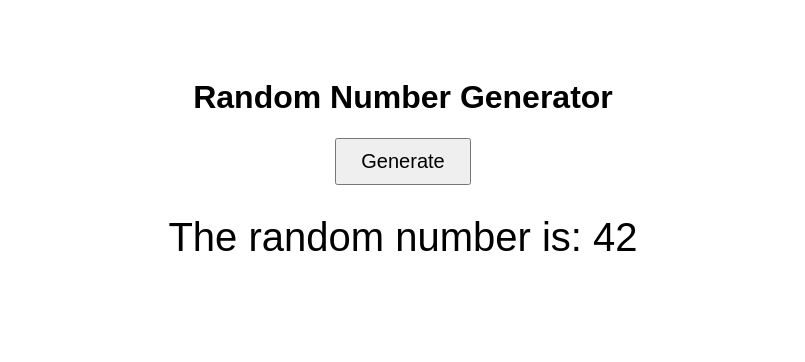
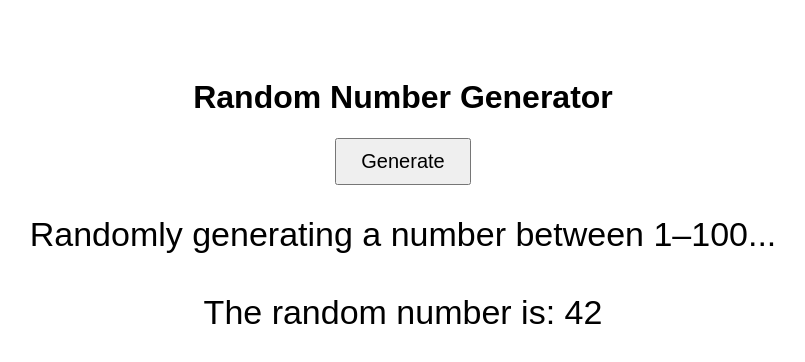
Before and after one commit to Oddski/Rng-site, a plain HTML site: page index.html in a window 1280 px wide. Both pictures are taken after a click on the button "Generate". Shown: the whole page, without its empty margins (237-1042 px from the left). Drawn offline with Linux system fonts and the light colour scheme.

Commit message:
Update index.html

```diff
--- a/index.html
+++ b/index.html
@@ -1,31 +1,24 @@
 <!DOCTYPE html>
 <html>
 <head>
+  <meta charset="UTF-8">
   <title>Random Number Generator</title>
   <style>
-    body            { font-family: Arial, sans-serif; text-align: center; padding: 50px; }
-    #numberDisplay  { font-size: 40px; margin-top: 30px; }
-    button          { font-size: 20px; padding: 10px 24px; cursor: pointer; }
+    body           { font-family: Arial, sans-serif; text-align: center; padding: 50px; }
+    #result        { font-size: 34px; margin-top: 30px; white-space: pre-line; }
+    button         { font-size: 20px; padding: 10px 24px; cursor: pointer; }
   </style>
 </head>
 <body>
   <h1>Random Number Generator</h1>
-  <button onclick="generateNumber()">Generate</button>
-  <div id="numberDisplay">Click the button to begin</div>
+  <button onclick="showNumber()">Generate</button>
+  <div id="result">Click the button to begin</div>
 
   <script>
-    const secretNumber = 42;     // change this to any “random” number you want 🙂
-    const rangeText    = "between 1 – 100";
-
-    function generateNumber() {
-      // Step 1 – tell the user we’re “generating”
-      const display = document.getElementById("numberDisplay");
-      display.innerText = `Randomly generating a number ${rangeText}…`;
-
-      // Step 2 – after a short pause, reveal 42
-      setTimeout(() => {
-        display.innerText = `The random number is: ${secretNumber}`;
-      }, 700);        // feel free to tweak the delay (milliseconds)
+    function showNumber() {
+      const number = 42; // This is the "random" number
+      document.getElementById('result').innerText =
+        `Randomly generating a number between 1–100...\n\nThe random number is: ${number}`;
     }
   </script>
 </body>
```
